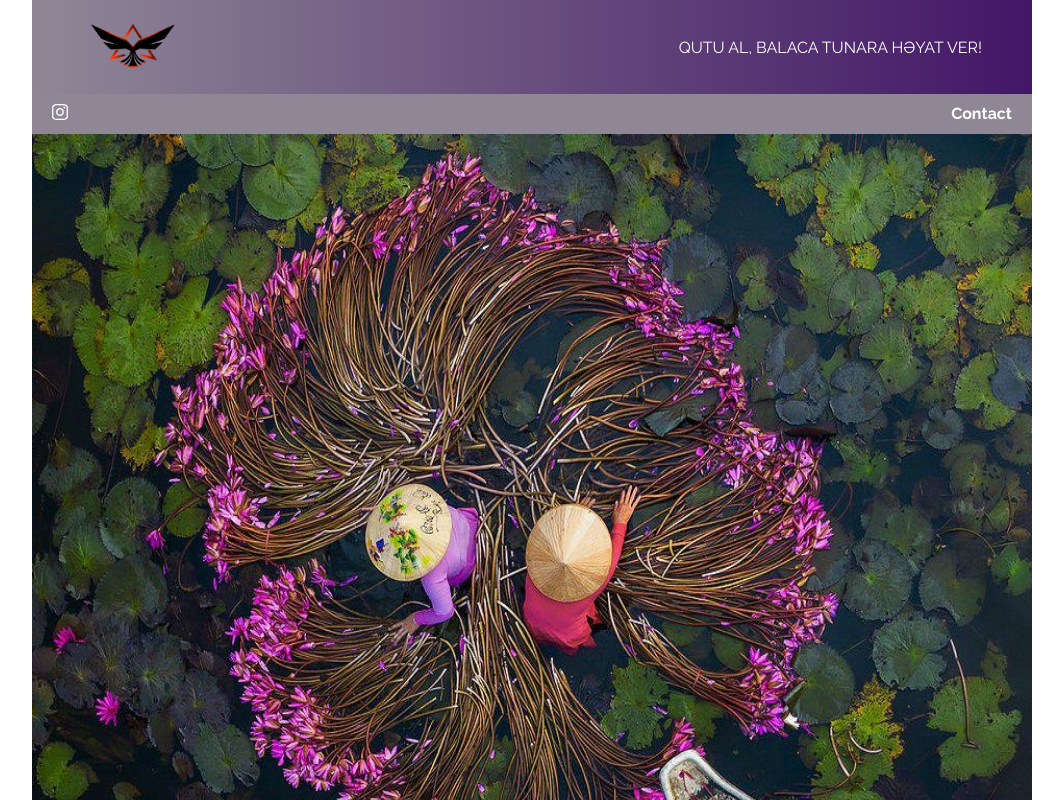
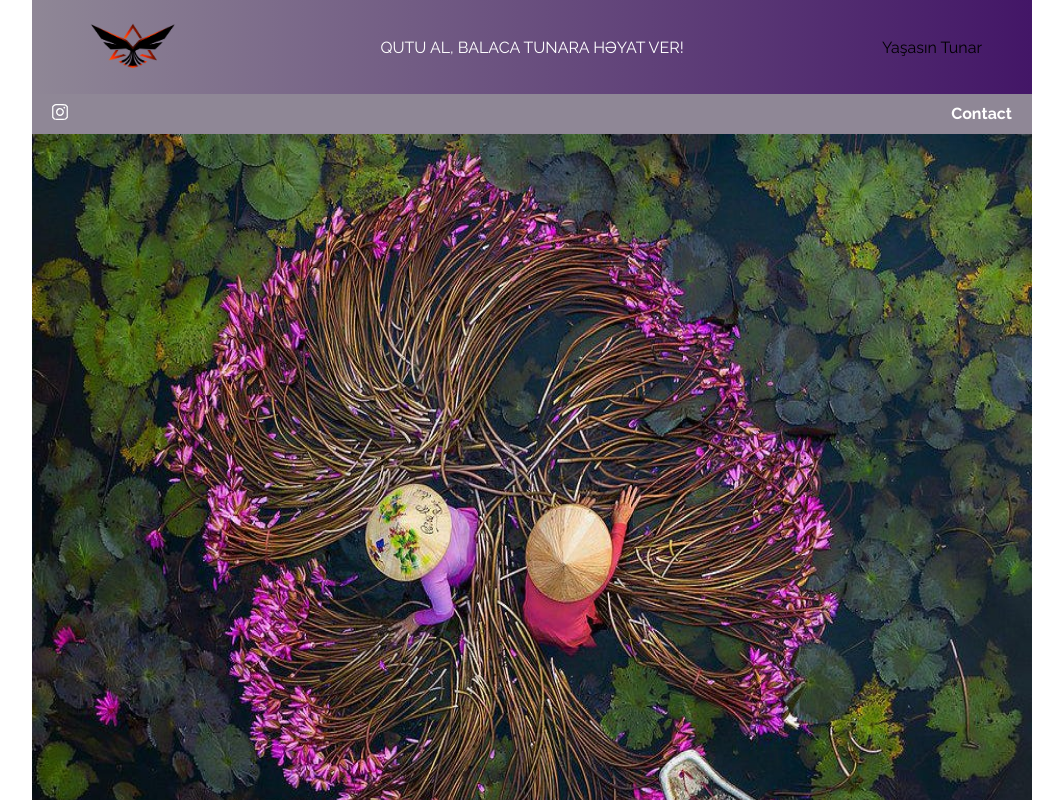
Before and after one commit to HaldunMammadzade/pixelsPage, a plain HTML site: page index.html in a window 1280 px wide. Shown: the top 800 px of the page, without its empty margins (108-1171 px from the left). Drawn offline with Linux system fonts and the light colour scheme.

Commit message:
Update index.html

```diff
--- a/index.html
+++ b/index.html
@@ -2,7 +2,7 @@
 <html lang="en">
   <head>
     <meta charset="utf-8" />
-    <title>Həyat qutusu al, həyat qurtar!</title>
+    <title>Həyat qutusu</title>
     <!-- <meta name="viewport" content="width=device-width, initial-scale=1.0"> -->
     <link rel="stylesheet" href="style.css" />
   </head>
@@ -14,6 +14,8 @@
       <div>
         <p id="headline"></p>
       </div>
+
+Yaşasın Tunar
     </div>
     <div class="menu">
       <a id="instagram" href="https://www.instagram.com/talassemiya_tunar">
```
